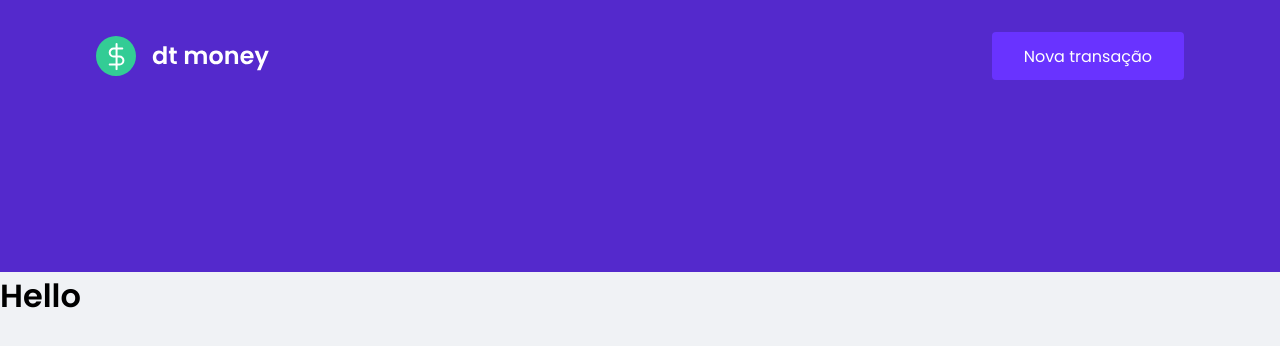
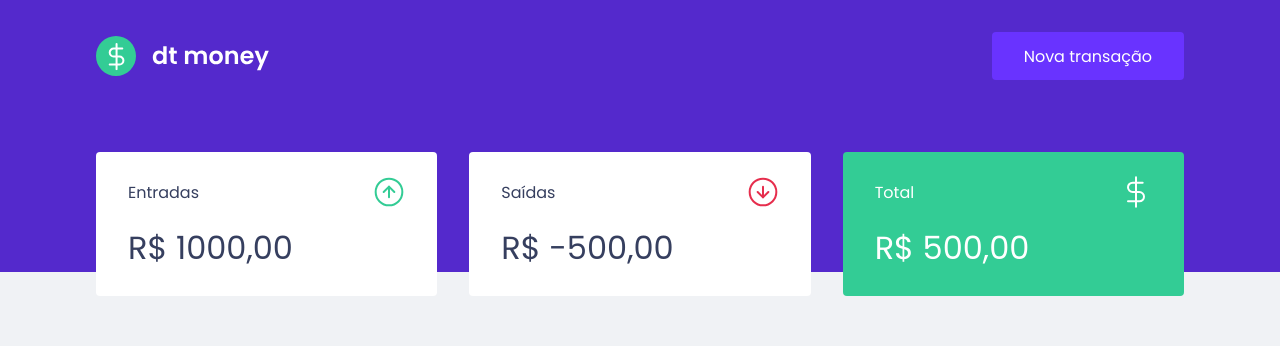
Before and after one commit to brunnogpcosta/dtmoney, a React (Create React App) app: page / in a window 1280 px wide. Shown: the top 346 px of the page. Built offline with nearby package versions, Linux system fonts and the light colour scheme.

Commit message:
Criando componente Summary

```diff
--- a/src/App.tsx
+++ b/src/App.tsx
@@ -1,3 +1,4 @@
+import { Dashboard } from "./components/Dashboard";
 import { Header } from "./components/Header";
 import { GlobalStyle } from "./styles/global";
 
@@ -5,9 +6,9 @@
 export function App() {
   return (
 
-      <>
-      <Header></Header>
-      <h1>Hello</h1>
+    <>
+      <Header />
+      <Dashboard />
       <GlobalStyle />
     </>
   );
--- /dev/null
+++ b/src/components/Dashboard/index.tsx
@@ -0,0 +1,13 @@
+import { Summary } from "../Summary";
+import { Container } from "./styles";
+
+
+export function Dashboard(){
+    return(
+
+        <Container>
+            <Summary></Summary>
+        </Container>
+
+    )
+}
--- /dev/null
+++ b/src/components/Dashboard/styles.ts
@@ -0,0 +1,8 @@
+import styled from "styled-components";
+
+export const Container = styled.main`
+max-width: 1120px;
+margin: 0 auto;
+padding: 2.5rem 1rem;
+
+`
--- /dev/null
+++ b/src/components/Summary/index.tsx
@@ -0,0 +1,36 @@
+import incomeImg from '../../assets/income.svg'
+import outcomeImg from '../../assets/outcome.svg'
+import  totalImg from '../../assets/total.svg'
+
+import { Container } from "./styles";
+
+export function Summary() {
+
+    return (
+
+        <Container>
+            <div>
+                <header>
+                    <p>Entradas</p>
+                    <img src={incomeImg} alt="Entradas" />
+                </header>
+                <strong>R$ 1000,00</strong>
+            </div>
+            <div>
+                <header>
+                    <p>Saídas</p>
+                    <img src={outcomeImg} alt="Saídas" />
+                </header>
+                <strong>R$ -500,00</strong>
+            </div>
+            <div className='highlight-background'>
+                <header>
+                    <p>Total</p>
+                    <img src={totalImg} alt="Total" />
+                </header>
+                <strong>R$ 500,00</strong>
+            </div>
+        </Container>
+
+    )
+}
--- /dev/null
+++ b/src/components/Summary/styles.ts
@@ -0,0 +1,42 @@
+import styled from "styled-components";
+
+export const Container = styled.div`
+display: grid;
+grid-template-columns: repeat(3, 1fr);
+gap: 2rem;
+margin-top: -10rem;
+
+div{
+    background: var(--shape);
+    padding: 1.5rem 2rem ;
+    border-radius:0.25rem;
+    color: var(--text-title);
+
+
+
+header{
+    display:  flex;
+    align-items:center;
+    justify-content: space-between;
+}
+
+strong{
+    display: block;
+    margin-top: 1rem;
+    font-size: 2rem;
+    font-weight: 500;
+    line-height: 3rem;
+}
+
+&.highlight-background{
+background: var(--green);
+color: #FFF;
+}
+
+
+
+}
+
+
+
+`
--- a/src/styles/global.ts
+++ b/src/styles/global.ts
@@ -6,6 +6,7 @@
         --background: #f0f2f5;
         --red:#E52E4D;
         --blue: #5429CC;
+        --green: #33CC95;
 
         --blue-light: #6933ff;
 
```
